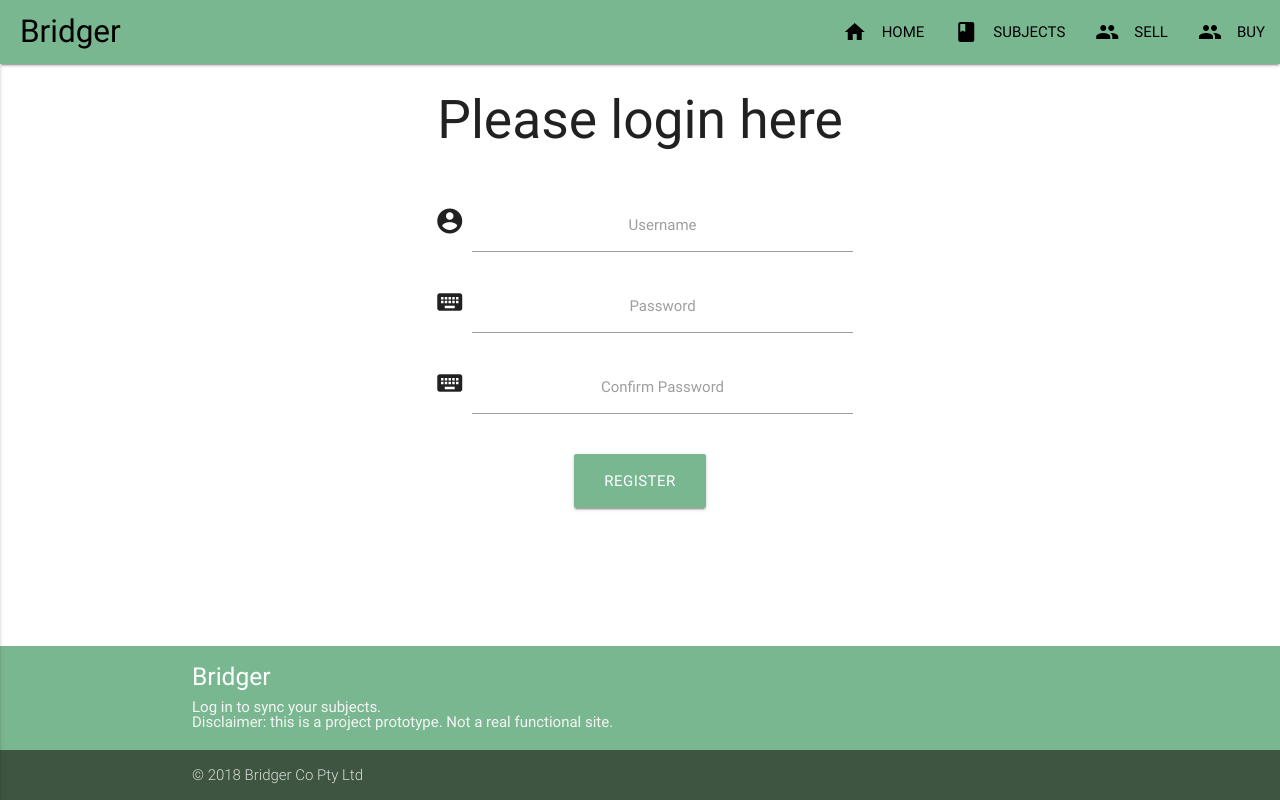
After one commit to pakiKanga/bridger, a Flask app: template templates/register.html in a window 1280 px wide. The commit adds this page. Run offline with Flask 2, Linux system fonts and the light colour scheme; the template is opened without the code that fills it, so the values that code supplies are empty; some libraries are stand-ins or nearby versions.

Commit message:
login sessions check and register

```diff
--- a/templates/login.html
+++ b/templates/login.html
@@ -24,13 +24,13 @@
       </div>
       <div class="input-field col s6 offset-s3">
         <i class="material-icons prefix">keyboard</i>
-        <input id="icon_keyboard" type="tel" class="validate">
+        <input id="icon_keyboard" type="password" class="validate">
         <label for="icon_keyboard">Password</label>
       </div>
     </div>
   </div>
 
-  <a href="{{url_for('buyBook')}}" class="btn-large center lightGreen">Login</a>
+  <a href="{{url_for('completeLogin')}}" class="btn-large center lightGreen">Login</a>
 
 
 </div>
--- /dev/null
+++ b/templates/register.html
@@ -0,0 +1,44 @@
+<!--This file is the base template -->
+
+
+{% include "header.html" %} {% block content %}
+<main>
+
+    <div class="container center">
+        {% include 'flash_messages.html' %}
+
+        <div class="row">
+            <div class="col s12">
+                <h2 class="header darken"> Please login here</h2>
+            </div>
+        </div>
+
+        <div class="row">
+            <div class="col s12">
+                <div class="input-field col s6 offset-s3">
+                    <i class="material-icons prefix">account_circle</i>
+                    <input id="icon_prefix" type="text" class="validate">
+                    <label for="icon_prefix">Username</label>
+                </div>
+                <div class="input-field col s6 offset-s3">
+                    <i class="material-icons prefix">keyboard</i>
+                    <input id="icon_keyboard" type="password" class="validate">
+                    <label for="icon_keyboard">Password</label>
+                </div>
+                <div class="input-field col s6 offset-s3">
+                    <i class="material-icons prefix">keyboard</i>
+                    <input id="icon_keyboard" type="password" class="validate">
+                    <label for="icon_keyboard">Confirm Password</label>
+                </div>
+            </div>
+        </div>
+
+        <a href="{{url_for('completeRegister')}}" class="btn-large center lightGreen">Register</a>
+
+
+    </div>
+</main>
+
+
+
+{% endblock %} {% include "footer.html" %}
```
Also changed, not shown: BridgerViews/views.py (+18 -4 lines), templates/index.html (+7 -4 lines), templates/register_page.html (added, +36 -0 lines), static/favicon.ico, 2 other files.
